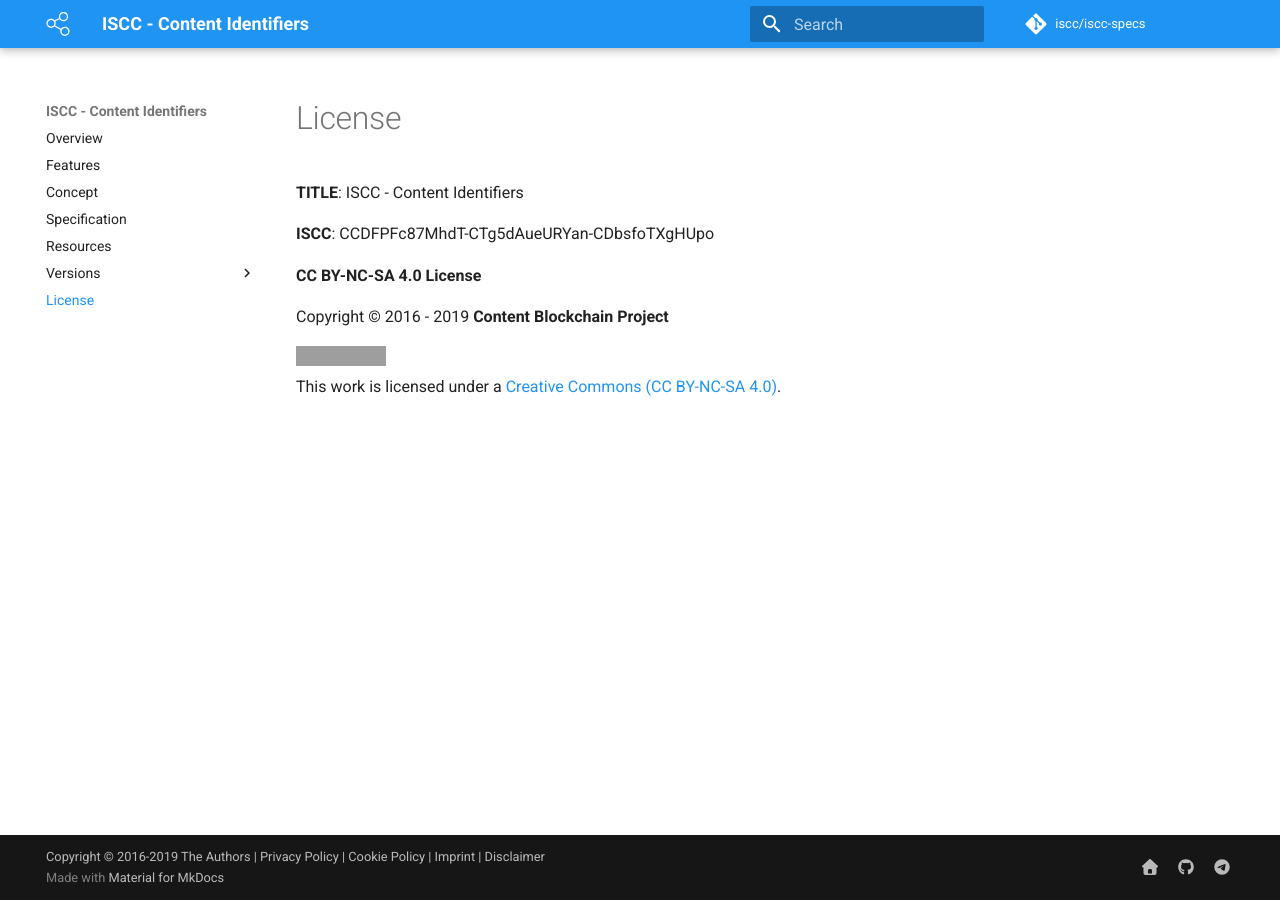
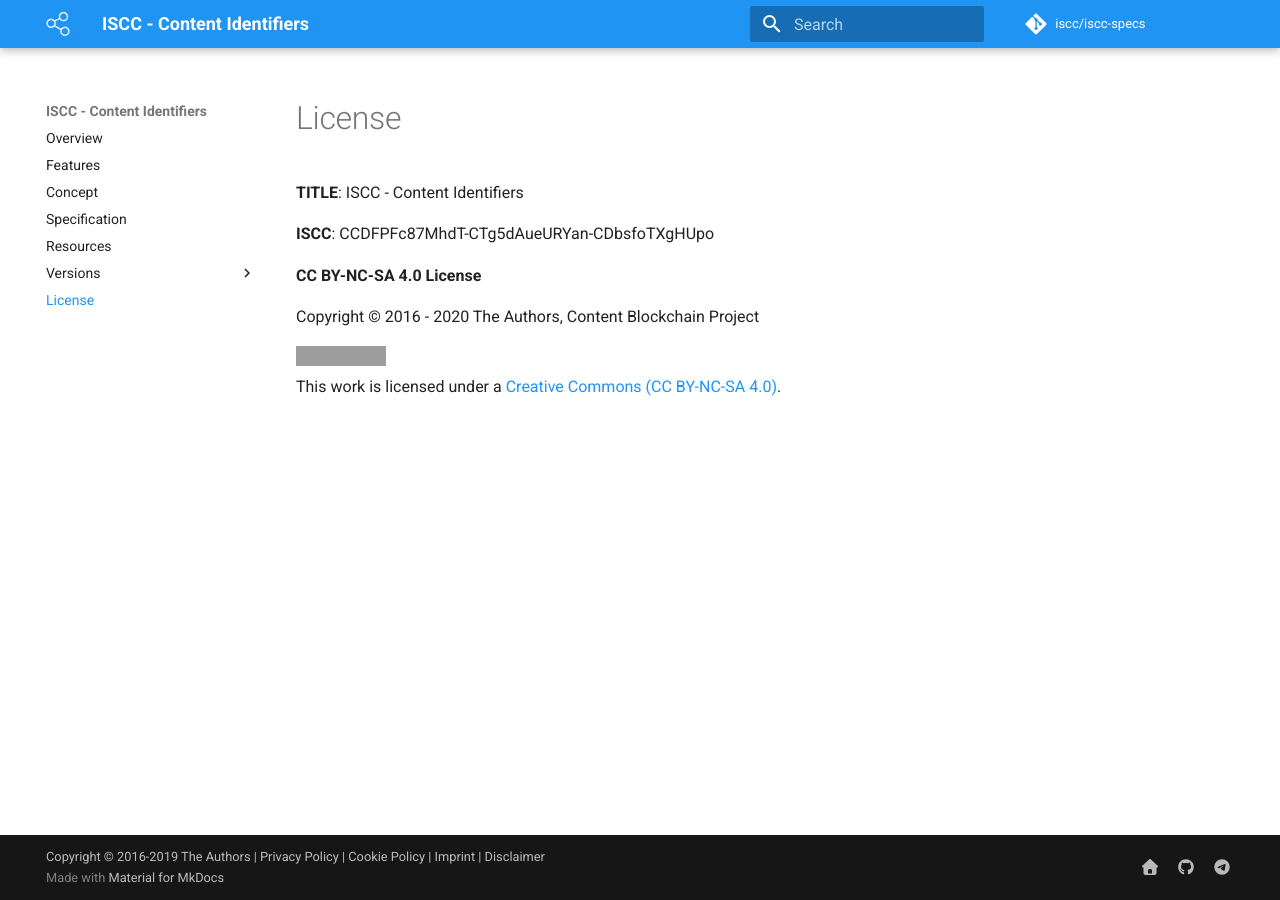
Before and after one commit to iscc/iscc-specs, an MkDocs documentation site: the page built from docs/license.md, in a window 1280 px wide. Built offline with MkDocs 1.6.1 and Material for MkDocs 9.7.7, drawn with Linux system fonts in a browser that asks for light colours; comment, search, counter and statistics services are not loaded; grey boxes are pictures that could not be loaded.

Commit message:
Update Year to 2020

```diff
--- a/docs/license.md
+++ b/docs/license.md
@@ -6,6 +6,6 @@
 
 **CC BY-NC-SA 4.0 License**
 
-Copyright &copy; 2016 - 2019 **Content Blockchain Project**
+Copyright &copy; 2016 - 2020 The Authors, Content Blockchain Project
 
 <a rel="license" href="http://creativecommons.org/licenses/by-nc-sa/4.0/"><img alt="Creative Commons License" style="border-width:0" src="https://i.creativecommons.org/l/by-nc-sa/4.0/88x31.png" /></a><br />This work is licensed under a <a rel="license" href="http://creativecommons.org/licenses/by-nc-sa/4.0/">Creative Commons (CC BY-NC-SA 4.0)</a>.
```
Also changed, not shown: docs/specification.md (+1 -1 lines).
